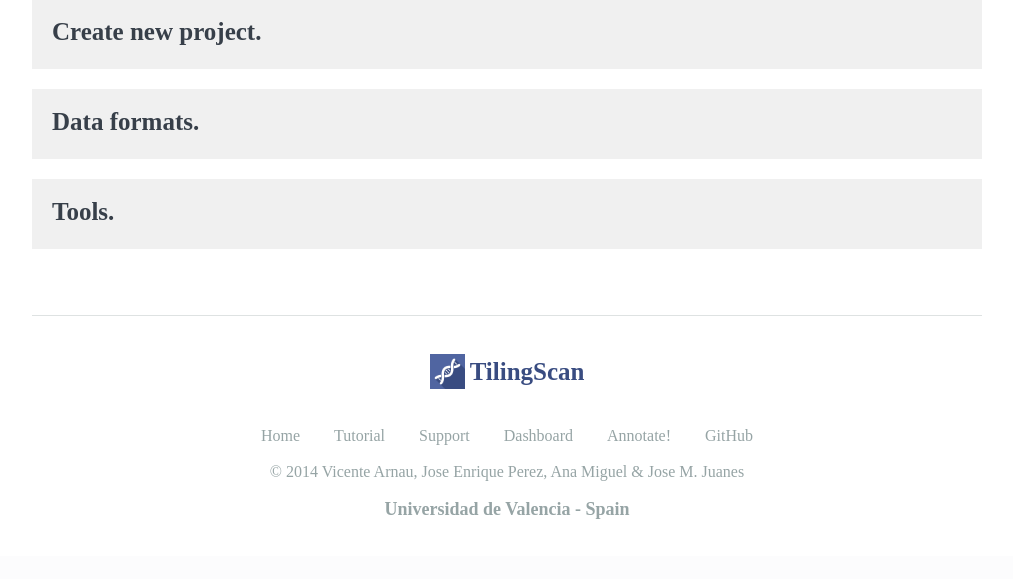
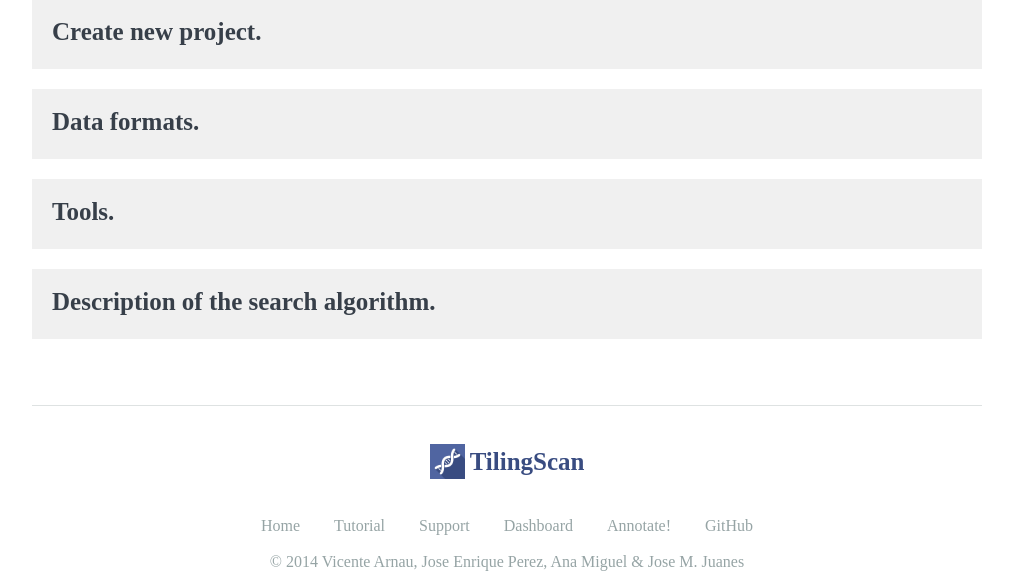
Before and after one commit to TilingScan/tilingscan, a PHP site: page /tutorial in a window 1280 px wide. Shown: the part 555-1134 px from the top of the page, without its empty margins (133-1146 px from the left). Before the commit the page ends 1074 px from the top, so only its background shows below. Run offline with PHP 8.4, Linux system fonts and the light colour scheme; some libraries are stand-ins or nearby versions; some web fonts are replaced.

Commit message:
Update tutorial.

```diff
--- a/tutorial.php
+++ b/tutorial.php
@@ -234,7 +234,7 @@
 						<li><b>Gauss filter</b>: Smoothing of the signal. Gauss filter of 5 coefficients.</li>
 						<li><b>Window size</b>: Lenght of the region to search for differences.</li>
 						<li><b>Margin</b>: Number of probes on both sides of the detected region.</li>
-						<li><b>Threshold:</b> </li>
+						<li><b>Threshold:</b> Minimum fold-change that is required for a region to be considered of significant change.</li>
 					</ul>
 
 					<br><br>
@@ -275,6 +275,45 @@
 				</div>
 			</div>
 
+			<div class="tutorial-item">
+
+				<!-- Titulo -->
+				<b class="tutorial-title" onclick="AbrirCerrar('7');">Description of the search algorithm.</b>
+
+				<!-- Contenido -->
+				<div class="tutorial-cont" id="7">
+
+					For the detection of differential expression, the application has been implemented with a search algorithm, that we define as the <b>"sliding window search algorithm"</b>. <br><br>
+					Firstly, two main parameters have to selected:
+
+					<ul>
+						<li>The first one is the <b>window size (V)</b>, that will define the minimum number of probes that will be considered a region of interest. For example, in the case of a data set obtained from a microarray that contains 25mer probes, if regions of 75 or more nucleotides want to be detected, a V=3 will be selected. </li>
+						<li>The second one is the <b>fold-change threshold (U)</b>, that will define the minimum fold-change that is required for a region to be considered of significant change. </li>
+					</ul>
+
+					Once these two parameters are defined, two adyacent windows of the desired V size (A and B) are defined at the beginning of the data set.
+					For each of them, the average intensity value of the probes contained within them is calculated.
+					These two windows will slide along the data set, until the difference between the average value of A and the average value of B surpasses the fold-change threshold U.
+					When this happens, the start point of a region will be defined from the first point of B. <br><br>
+					To determine the end point of the region of change, a new window (C), of fixed size = V will be created adyancent to the end of B.
+					The comparison between B and C will now be repeated in the same way it was done for A and B, this time extending window B until the difference between B and C is equal to the selected threshold (U).
+					This will determine the length of the detected region, that will be determined by the start and end point of the extended window B. <br><br>
+					To prevent false positives from appearing, we establish two criteria that all detected regions muts meet:
+
+					<ul>
+						<li>First, when the start point of a detected region is defined, the average value of window B must be at least a certain percentage value (P) above 0. </li>
+						<li>And second and complementarily to this, if during the extension of window B the average intensity value within it is below (1+U*P) at any time, the end point of the region is then defined. </li>
+					</ul>
+
+					All the defined above will serve for the detection of up-regulated regions.
+					In order to detect those regions that are down-regulated, the inverse of the signal is calculated, and the same criteria algorithm with the same permutation criteria is applied. <br><br>
+
+					<div align="center"><img src="img/tutorial/13.png" border="0"></div><br><br>
+
+					<div class="tutorial-close"  onclick="AbrirCerrar('7');">Close</div>
+				</div>
+			</div>
+
 			<!-- Espacios -->
 			<br><br>
 
```
Also changed, not shown: img/tutorial/13.png (added).
